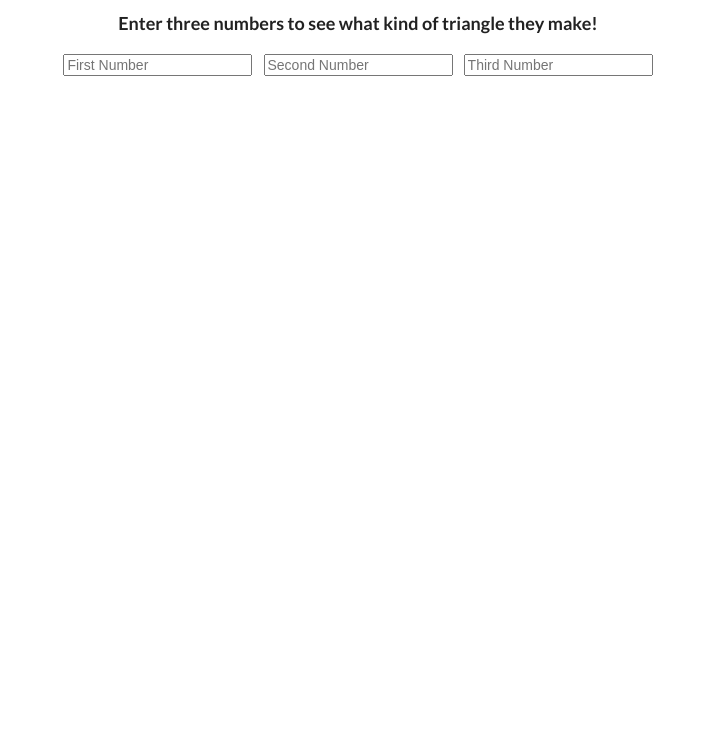
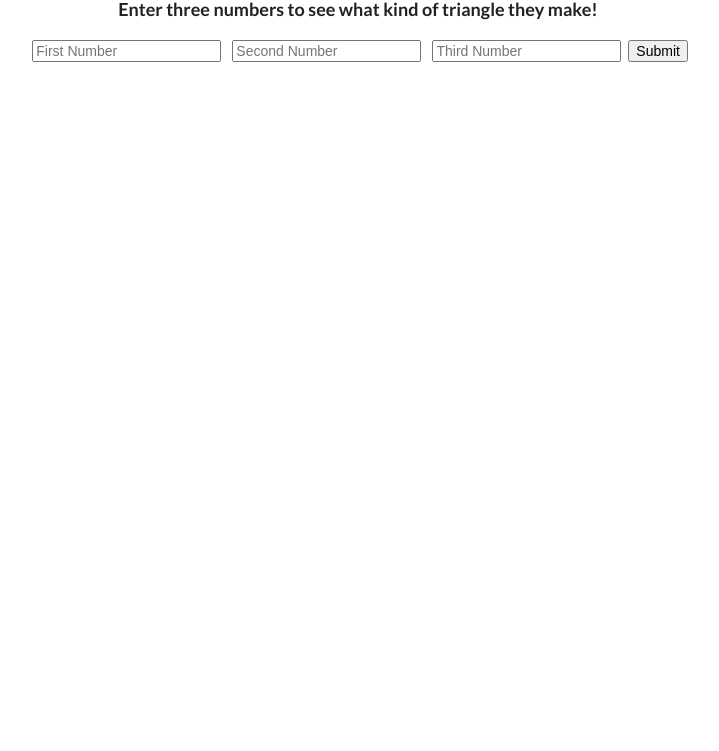
Before and after one commit to wrunion/triangle-tracker-e20, a plain HTML site: page index.html in a window 1280 px wide. Shown: the part 115-866 px from the top of the page, without its empty margins (282-1001 px from the left). Drawn offline with nearby package versions, Linux system fonts and the light colour scheme.

Commit message:
Add number inputs and jQuery logic to retrieve number values.

```diff
--- a/index.html
+++ b/index.html
@@ -33,11 +33,13 @@
 <body>
   <main class="ui container" id="main">
   <h1 class="ui header violet huge">Winter's Triangle Tracker</h1>
+  <form>
   <h3 class="ui header">Enter three numbers to see what kind of triangle they make!</h2>
-    <input type="number" required aria-required="true" max ="180" placeholder="First Number">
-    <input type="number" required aria-required="true" max ="180" placeholder="Second Number">
-    <input type="number" required aria-required="true" max ="180" placeholder="Third Number">
-
+    <input type="number" required aria-required="true" max ="180" placeholder="First Number" id="num1">
+    <input type="number" required aria-required="true" max ="180" placeholder="Second Number" id="num2">
+    <input type="number" required aria-required="true" max ="180" placeholder="Third Number" id="num3">
+    <button id="submit" type="submit">Submit</button>
+  </form>
     <div class="hidden" id="results">
       <div id="isosceles">Your numbers make an isosceles triangle! Nice work!</div>
       <div id="equilateral">Your numbers make an equilateral triangle! Nice work!</div>
--- a/js/scripts.js
+++ b/js/scripts.js
@@ -1,3 +1,19 @@
 //Business Logic
 
 //UI Logic
+$(document).ready(function() {
+  $("button#submit").on("click", function() {
+    let num1 = $("#num1").val();
+    let num2 = $("#num2").val();
+    let num3 = $("#num3").val();
+    //console.log(num1, num2, num3);
+
+    if (num1 === num2 && num2 === num3) {
+
+    }
+
+
+    event.preventDefault();
+  });
+
+});
```
